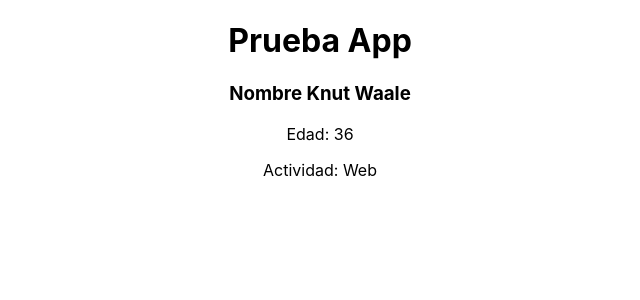
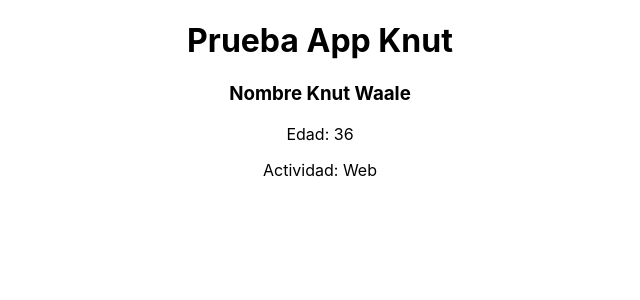
Before and after one commit to kwaale/Cerros-de-Cambio, a React (Create React App) app in the folder cerros-dc/: page / in a window 1280 px wide. Shown: the top 300 px of the page, without its empty margins (320-960 px from the left). Built offline with nearby package versions, Linux system fonts and the light colour scheme.

Commit message:
Probando revert

```diff
--- a/cerros-dc/src/App.js
+++ b/cerros-dc/src/App.js
@@ -7,7 +7,7 @@ import Personas from './Components/Personas.js';
 function App() {
   return (
     <div className="App">
-      <h1>Prueba App</h1>
+      <h1>Prueba App Knut</h1>
         <Personas/>
     </div>
   );
```
